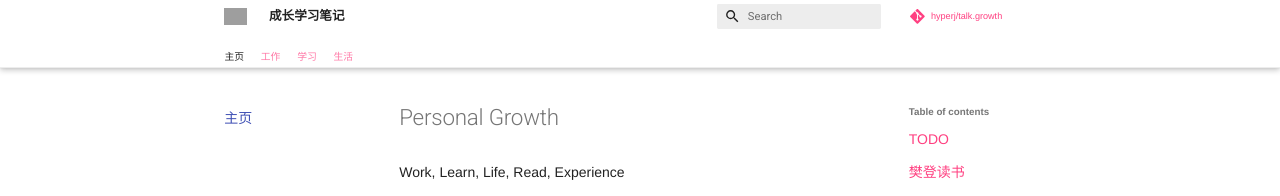
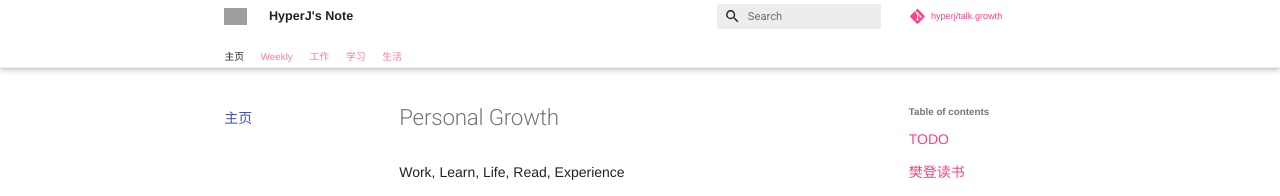
Before and after one commit to hyperj/talk.growth, an MkDocs documentation site: the page built from docs/index.md, in a window 1280 px wide. Shown: the top 196 px of the page. Built offline with MkDocs 1.6.1 and Material for MkDocs 9.7.7, drawn with Linux system fonts in a browser that asks for light colours; nearby versions of some CDN libraries; library files that are not in the unit come from our copies; comment, search, counter and statistics services are not loaded; grey boxes are pictures that could not be loaded.

```diff
--- a/mkdocs.yml
+++ b/mkdocs.yml
@@ -1,6 +1,6 @@
 # Project information
-site_name: 成长学习笔记
-site_description: 成长学习笔记
+site_name: HyperJ's Note
+site_description: HyperJ's Note
 site_author: HyperJ
 site_url: https://hyperj.net/talk.growth
 
@@ -87,6 +87,8 @@ markdown_extensions:
 # Page tree
 nav:
   - 主页: index.md
+  - Weekly:
+    - 2021: weekly/2021.md
   - 工作:
     - 工作: work.md
   - 学习:
```
Also changed, not shown: docs/weekly/2021.md (added, +5 -0 lines), docs/weekly/time-series-similarity-measure.md (added, +3 -0 lines).
